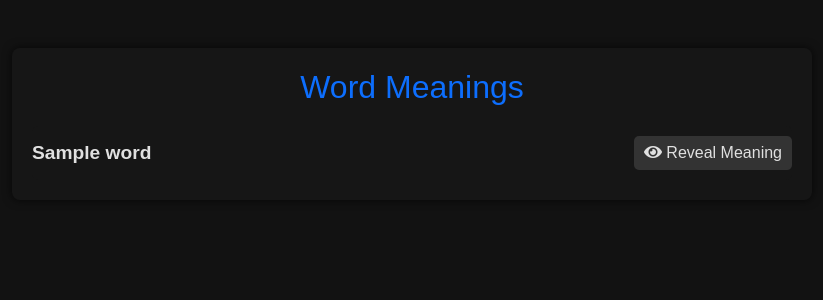
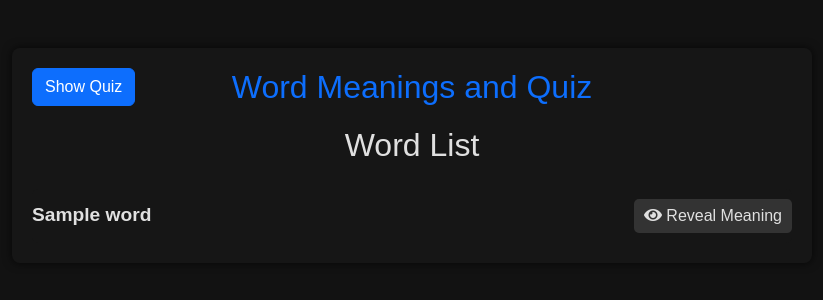
Before and after one commit to YeshwanthRams/Verbal, a Flask app: template templates/index.html in a window 1280 px wide. Shown: the top 300 px of the page, without its empty margins (228-1051 px from the left). Run offline with Flask 3, Linux system fonts and the light colour scheme; the template is opened without the code that fills it: most values are stand-ins (such as "Sample title", 1, 10 or a date in 2020); parts of the project's set-up code (start-up, migrations or seed data) failed here and were passed over.

Commit message:
added quiz and quiz stats

```diff
--- a/app.py
+++ b/app.py
@@ -1,15 +1,25 @@
-from flask import Flask, render_template, jsonify
+from flask import Flask, render_template, jsonify, request
 import json
+import random
+import os
 
 app = Flask(__name__)
 
 # Load the words and their meanings from the JSON file
-with open('words.json') as f:
+with open('meanings.json') as f:
     words = json.load(f)
 
 # Load the examples from the JSON file
 with open('examples.json') as f:
     examples = json.load(f)
+
+# Load or initialize the quiz stats
+quiz_stats_file = 'quiz_stats.json'
+if os.path.exists(quiz_stats_file):
+    with open(quiz_stats_file) as f:
+        quiz_stats = json.load(f)
+else:
+    quiz_stats = {word: {"correct": 0, "wrong": 0} for word in words}
 
 @app.route('/')
 def index():
@@ -25,5 +35,55 @@ def get_examples(word):
     example = examples.get(word)
     return jsonify(example=example)
 
+@app.route('/quiz')
+def quiz():
+    word_list = list(words.keys())
+    question_word = random.choice(word_list)
+    correct_meaning = words[question_word]
+    options = [correct_meaning]
+
+    while len(options) < 4:
+        random_word = random.choice(word_list)
+        random_meaning = words[random_word]
+        if random_meaning not in options:
+            options.append(random_meaning)
+
+    random.shuffle(options)
+
+    return jsonify({
+        'word': question_word,
+        'options': options,
+        'correct_index': options.index(correct_meaning)
+    })
+
+@app.route('/check_answer', methods=['POST'])
+def check_answer():
+    data = request.json
+    word = data['word']
+    selected_index = data['selectedIndex']
+    correct_index = data['correctIndex']
+    is_first_try = data['isFirstTry']
+
+    is_correct = selected_index == correct_index
+    correct_meaning = words[word]
+    example = examples.get(word, "No example available.")
+
+    if is_first_try:
+        if is_correct:
+            quiz_stats[word]['correct'] += 1
+        else:
+            quiz_stats[word]['wrong'] += 1
+
+        # Save updated stats to file
+        with open(quiz_stats_file, 'w') as f:
+            json.dump(quiz_stats, f)
+
+    return jsonify({
+        'is_correct': is_correct,
+        'correct_meaning': correct_meaning,
+        'example': example,
+        'stats': quiz_stats[word]
+    })
+
 if __name__ == '__main__':
-    app.run()
+    app.run(debug=True)
--- a/static/styles.css
+++ b/static/styles.css
@@ -15,6 +15,7 @@ body {
     background: #161616;
     box-shadow: 0 0 10px rgba(0, 0, 0, 0.7);
     border-radius: 8px;
+    position: relative; /* Added for positioning the quiz button */
 }
 
 /* Header */
@@ -23,6 +24,23 @@ h1 {
     font-size: 2em;
     margin-bottom: 20px;
     color: #BB86FC;
+}
+
+/* Quiz Button */
+#show-quiz-btn {
+    position: absolute;
+    left: 20px;
+    top: 20px;
+    z-index: 10;
+}
+
+/* Quiz Section */
+#quiz-section {
+    background-color: #1E1E1E;
+    padding: 20px;
+    border-radius: 8px;
+    margin-bottom: 30px;
+    box-shadow: 0 4px 8px rgba(0, 0, 0, 0.2);
 }
 
 /* Word Item */
--- a/templates/index.html
+++ b/templates/index.html
@@ -3,14 +3,29 @@
 <head>
     <meta charset="UTF-8">
     <meta name="viewport" content="width=device-width, initial-scale=1.0">
-    <title>Word Meanings</title>
+    <title>Word Meanings and Quiz</title>
     <link href="https://cdn.jsdelivr.net/npm/bootstrap@5.3.3/dist/css/bootstrap.min.css" rel="stylesheet">
     <link rel="stylesheet" href="{{ url_for('static', filename='styles.css') }}">
     <link rel="stylesheet" href="https://cdnjs.cloudflare.com/ajax/libs/font-awesome/5.15.3/css/all.min.css">
 </head>
 <body>
     <div class="container mt-5">
-        <h1 class="text-center text-primary">Word Meanings</h1>
+        <button id="show-quiz-btn" class="btn btn-primary">Show Quiz</button>
+
+        <h1 class="text-center text-primary">Word Meanings and Quiz</h1>
+
+        <div id="quiz-section" class="mb-5" style="display: none;">
+            <h2 class="text-center mb-4">Quiz</h2>
+            <div id="quiz-container" class="text-center">
+                <h3 id="quiz-word" class="mb-3"></h3>
+                <div id="quiz-options" class="d-grid gap-2"></div>
+                <p id="quiz-result" class="mt-3"></p>
+                <p id="quiz-stats" class="mt-3"></p>
+                <button id="next-question" class="btn btn-primary mt-3" style="display: none;">Next Question</button>
+            </div>
+        </div>
+
+        <h2 class="text-center mb-4">Word List</h2>
         <ul class="list-group">
             {% for word, meaning in words.items() %}
             <li class="list-group-item word-item d-flex flex-column" data-word="{{ word }}">
@@ -51,6 +66,74 @@
                     });
             }
         }
+
+        let currentWord, correctIndex, isFirstTry;
+
+        function loadQuizQuestion() {
+            fetch('/quiz')
+                .then(response => response.json())
+                .then(data => {
+                    currentWord = data.word;
+                    correctIndex = data.correct_index;
+                    isFirstTry = true;
+                    document.getElementById('quiz-word').textContent = `What is the meaning of "${currentWord}"?`;
+                    const optionsContainer = document.getElementById('quiz-options');
+                    optionsContainer.innerHTML = '';
+                    data.options.forEach((option, index) => {
+                        const button = document.createElement('button');
+                        button.className = 'btn btn-outline-primary';
+                        button.textContent = option;
+                        button.onclick = () => checkAnswer(index);
+                        optionsContainer.appendChild(button);
+                    });
+                    document.getElementById('quiz-result').textContent = '';
+                    document.getElementById('quiz-stats').textContent = '';
+                    document.getElementById('next-question').style.display = 'none';
+                });
+        }
+
+        function checkAnswer(selectedIndex) {
+            fetch('/check_answer', {
+                method: 'POST',
+                headers: {
+                    'Content-Type': 'application/json',
+                },
+                body: JSON.stringify({
+                    word: currentWord,
+                    selectedIndex: selectedIndex,
+                    correctIndex: correctIndex,
+                    isFirstTry: isFirstTry
+                }),
+            })
+            .then(response => response.json())
+            .then(data => {
+                const resultElement = document.getElementById('quiz-result');
+                if (data.is_correct) {
+                    resultElement.textContent = `Correct! Example sentence: ${data.example}`;
+                    resultElement.className = 'mt-3 text-success';
+                } else {
+                    resultElement.textContent = `Incorrect. The correct meaning is: ${data.correct_meaning}. Example sentence: ${data.example}`;
+                    resultElement.className = 'mt-3 text-danger';
+                }
+                document.getElementById('quiz-stats').textContent = `Correct: ${data.stats.correct}, Wrong: ${data.stats.wrong}`;
+                document.getElementById('next-question').style.display = 'inline-block';
+                isFirstTry = false;
+            });
+        }
+
+        document.getElementById('next-question').addEventListener('click', loadQuizQuestion);
+
+        document.getElementById('show-quiz-btn').addEventListener('click', function() {
+            const quizSection = document.getElementById('quiz-section');
+            if (quizSection.style.display === 'none') {
+                quizSection.style.display = 'block';
+                this.textContent = 'Hide Quiz';
+                loadQuizQuestion();
+            } else {
+                quizSection.style.display = 'none';
+                this.textContent = 'Show Quiz';
+            }
+        });
     </script>
 </body>
 </html>
```
